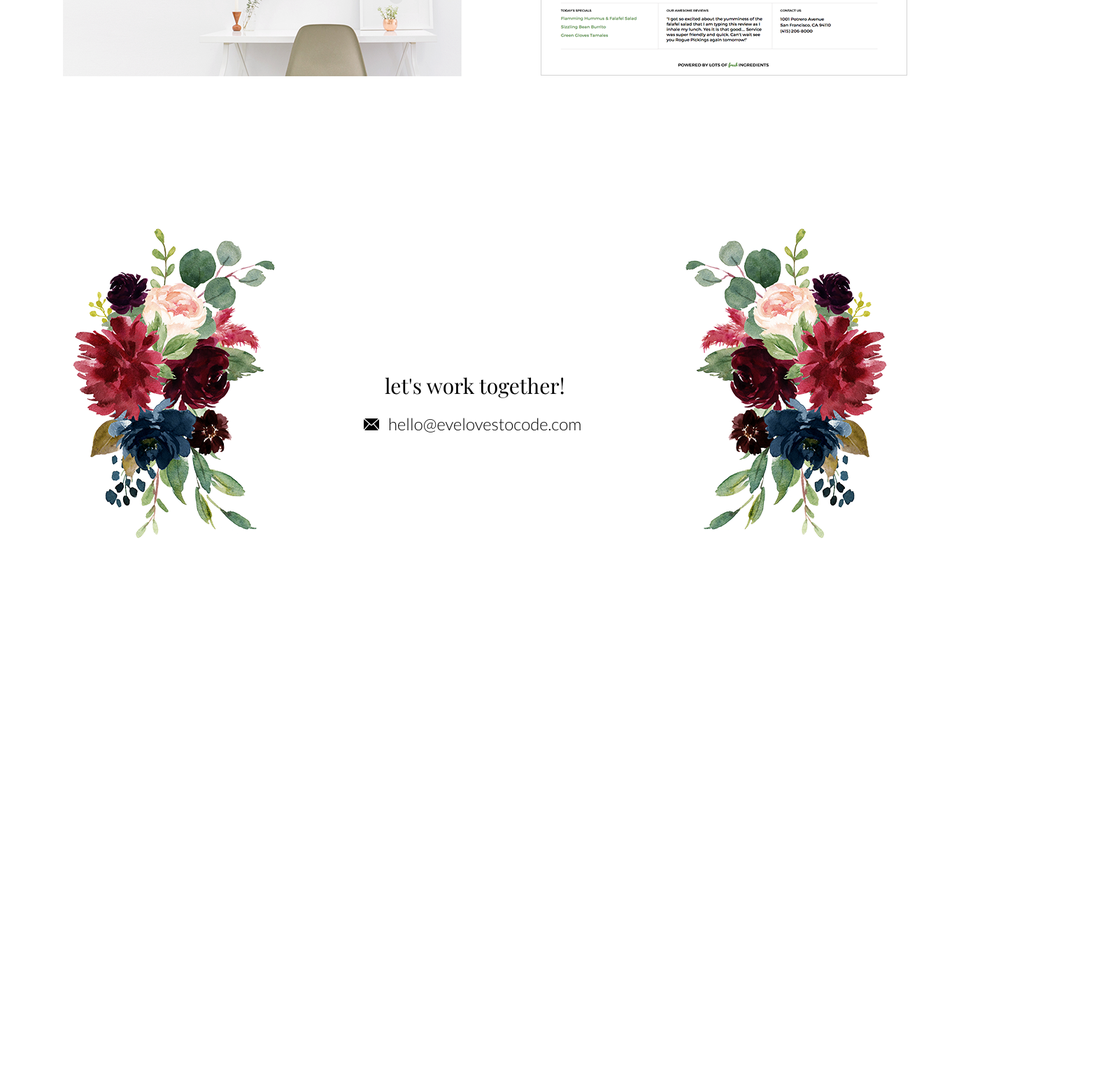
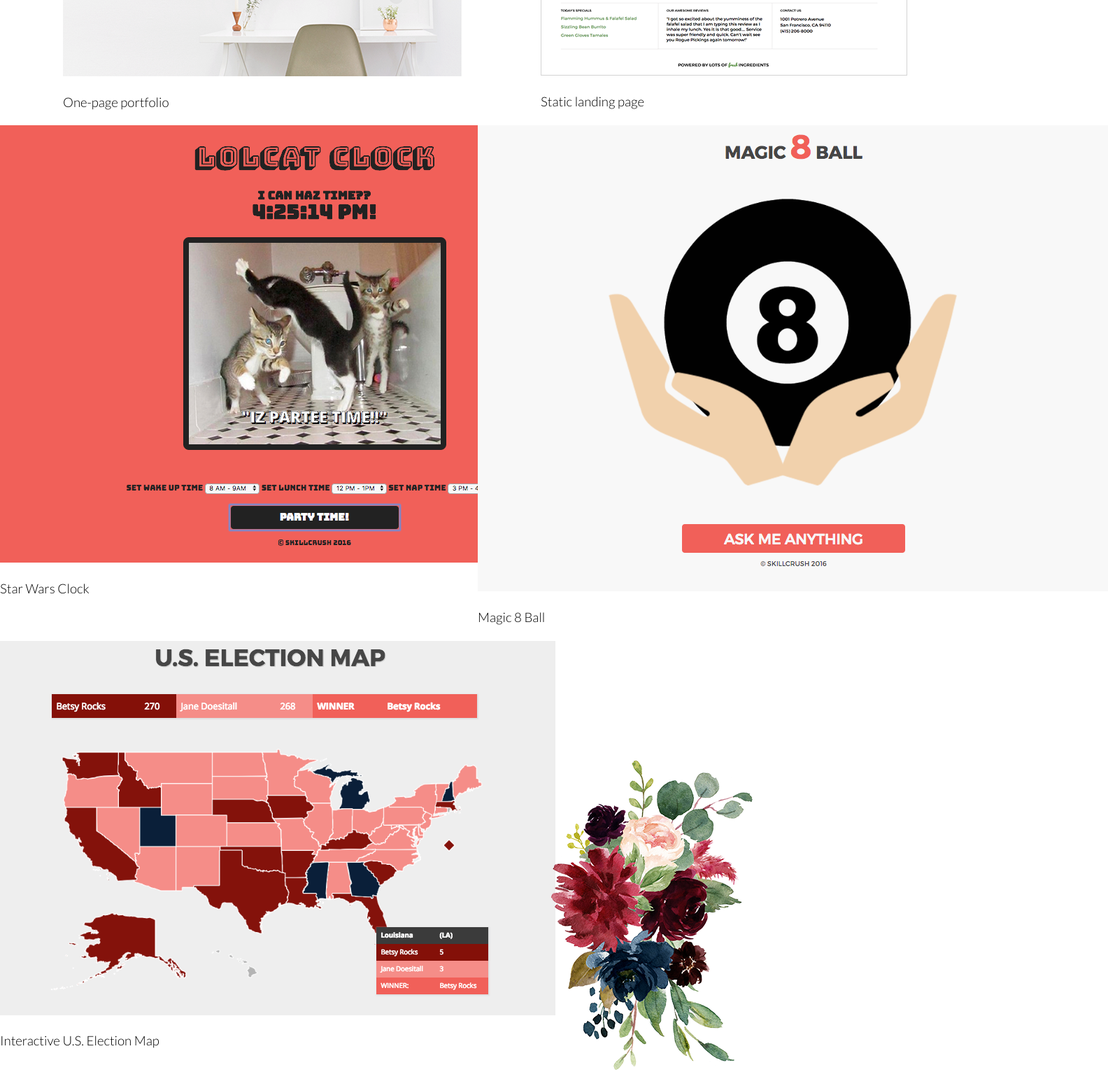
Before and after one commit to EveMarieZ/code-site, a plain HTML site: page index.html in a window 1280 px wide. Shown: the part 2980-4512 px from the top of the page at 70% size, 1584 px wide, since content can reach past the window. Before the commit the page ends 3904 px from the top, so only its background shows below. Drawn offline with nearby package versions, Linux system fonts and the light colour scheme.

Commit message:
Added portfolio sites

```diff
--- a/index.html
+++ b/index.html
@@ -79,13 +79,33 @@
             <a href="http://EveMarieZ.github.io/jubilee-austen/" target="_blank">
               <img src="img/jubilee-austen-site.png" alt="Jubilee Austen Developer Homepage" id="jubliee-image" />
             </a>
+            <p>One-page portfolio</p>
           </div>
           <div class="half-width" id="rogue-section">
             <a href="http://EveMarieZ.github.io/rogue-pickings/">
               <img src="img/rogue-pickings-site.png" alt="Rogue Pickings Restaurant Homepage" id="rogue-image" />
             </a>
+            <p>Static landing page</p>
           </div>
-        </div>
+          <div class="half-width" id="lolcat-section">
+            <a href="http://EveMarieZ.github.io/lolcat-clock/">
+              <img src="img/lolcat-clock-site.png" alt="Lolcat Clock Javascript site" id="lolcat-image" />
+            </a>
+            <p>Star Wars Clock</p>
+          </div>
+          <div class="half-width" id="magi8ball-section">
+            <a href="http://EveMarieZ.github.io/magic-8-ball/">
+              <img src="img/magic-8-ball-site.png" alt="Magic 8 Ball Javascript site" id="magic8ball-image" />
+            </a>
+            <p>Magic 8 Ball</p>
+          </div>
+          <div class="half-width" id="election-section">
+            <a href="http://EveMarieZ.github.io/election-map/">
+              <img src="img/election-map-site.png" alt="U.S. Election Map site" id="election-image" />
+            </a>
+            <p>Interactive U.S. Election Map</p>
+          </div>
+
       </section>
 
       <section id="contact">
```
